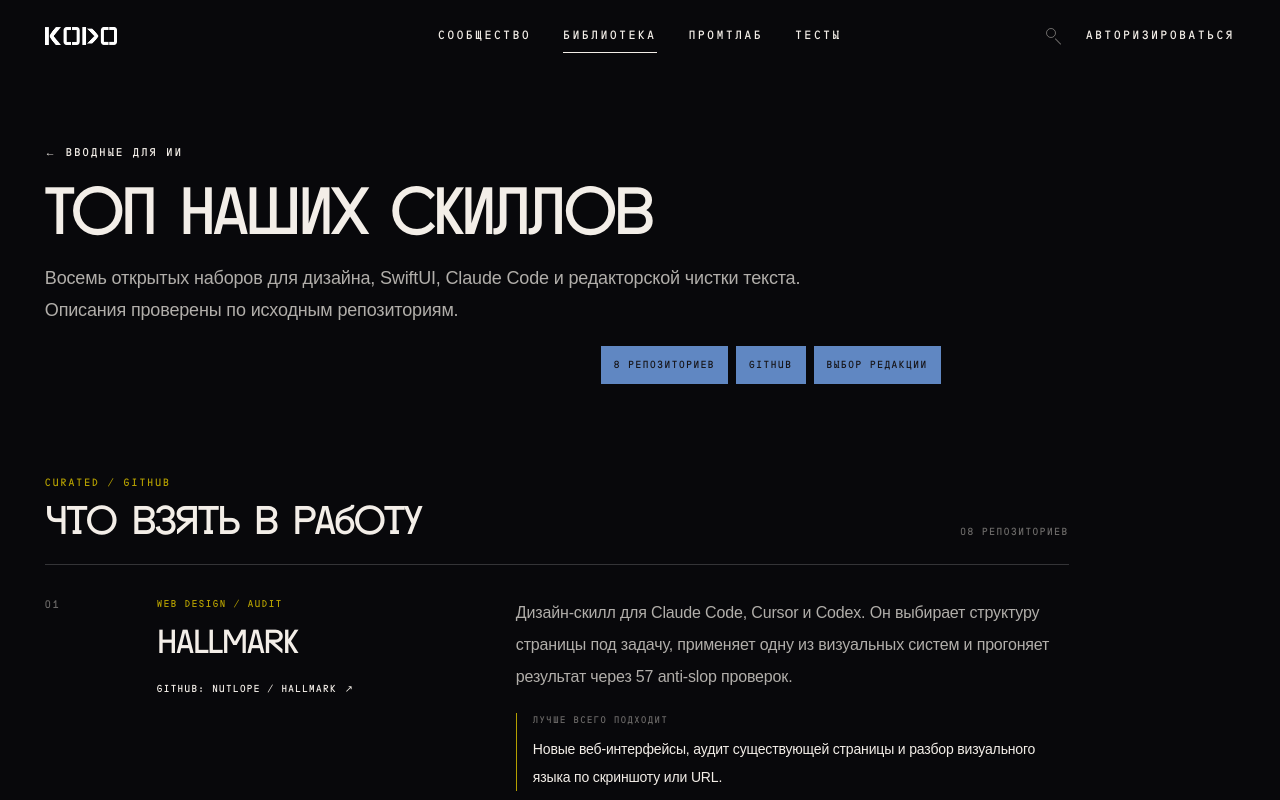
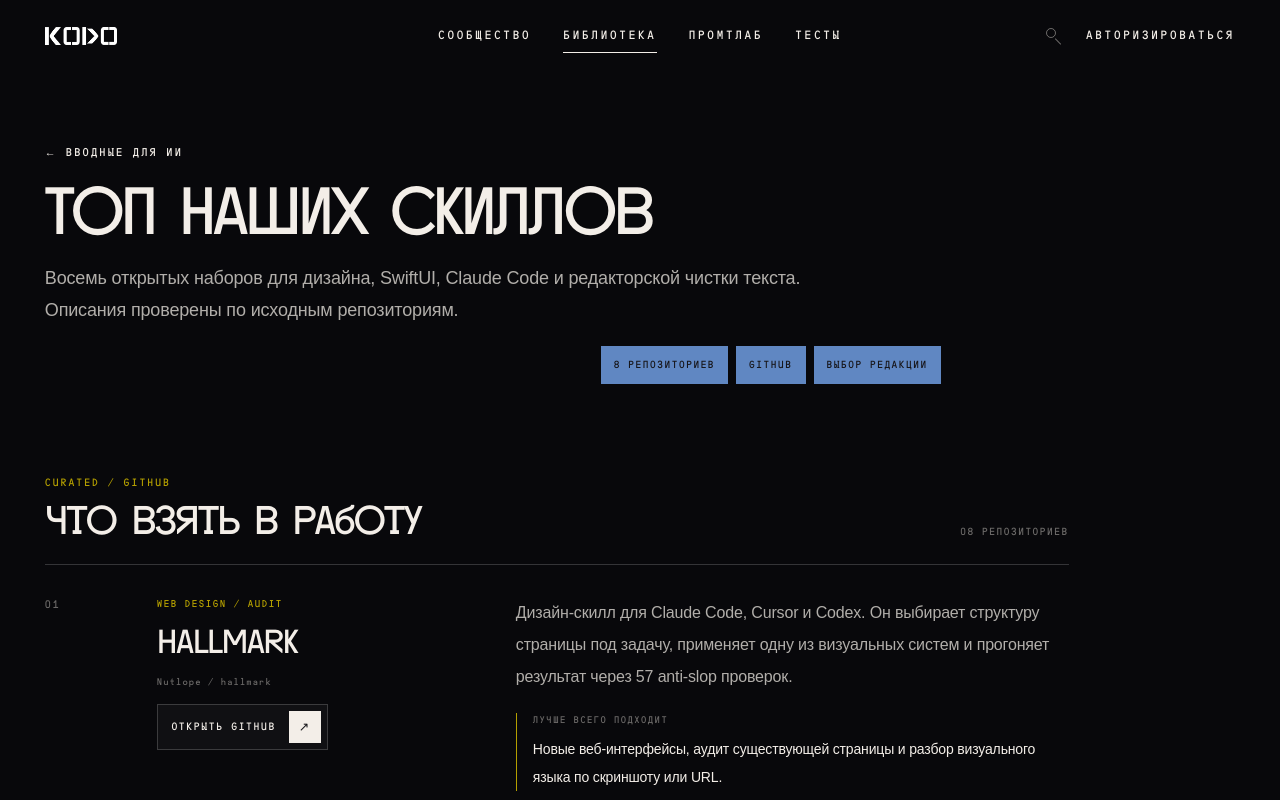
Before and after one commit to TemnovTema/kodo.media, a Next.js app: page /library/top-skills in a window 1280 px wide. Shown: the top 800 px of the page. Built offline with nearby package versions, Linux system fonts and the light colour scheme; a web font is replaced by a local one.

Commit message:
Make content navigation links more visible

```diff
--- a/src/app/globals.css
+++ b/src/app/globals.css
@@ -259,6 +259,81 @@
   border-color: var(--color-border-strong);
   background: rgba(96, 135, 194, 0.08);
   transform: translateY(-1px);
+}
+
+.content-action {
+  display: inline-flex;
+  min-height: 2.75rem;
+  width: fit-content;
+  align-items: center;
+  justify-content: space-between;
+  gap: 0.8rem;
+  border: 1px solid var(--color-border-strong);
+  background: rgba(255, 255, 255, 0.035);
+  padding: 0.35rem 0.4rem 0.35rem 0.85rem;
+  color: var(--color-text);
+  font-family: var(--font-fugue-mono), monospace;
+  font-size: 0.64rem;
+  font-weight: 500;
+  letter-spacing: 0.16em;
+  text-transform: uppercase;
+  transition:
+    border-color 180ms ease,
+    background-color 180ms ease,
+    color 180ms ease,
+    transform 180ms ease;
+}
+
+.content-action:hover {
+  border-color: var(--accent, var(--color-text-muted));
+  background: rgba(255, 255, 255, 0.075);
+  transform: translateY(-1px);
+}
+
+.content-action:active {
+  transform: translateY(0);
+}
+
+.content-action:focus-visible {
+  outline: 2px solid var(--color-text);
+  outline-offset: 3px;
+}
+
+.content-action__icon {
+  display: inline-flex;
+  height: 2rem;
+  width: 2rem;
+  flex: 0 0 2rem;
+  align-items: center;
+  justify-content: center;
+  background: var(--color-text);
+  color: var(--color-accent-contrast);
+  font-size: 0.78rem;
+  transition:
+    background-color 180ms ease,
+    transform 180ms ease;
+}
+
+.content-action:hover .content-action__icon {
+  background: var(--accent, var(--color-text));
+  transform: translateX(2px);
+}
+
+.content-action--external:hover .content-action__icon {
+  transform: translate(2px, -2px);
+}
+
+@media (prefers-reduced-motion: reduce) {
+  .content-action,
+  .content-action__icon {
+    transition: none;
+  }
+
+  .content-action:hover,
+  .content-action:active,
+  .content-action:hover .content-action__icon {
+    transform: none;
+  }
 }
 
 .page-stack {
--- a/src/app/library/[slug]/page.tsx
+++ b/src/app/library/[slug]/page.tsx
@@ -98,12 +98,12 @@
                       href={item.sourceUrl}
                       target="_blank"
                       rel="noreferrer"
-                      className="group inline-flex items-center gap-2 font-mono text-[0.64rem] uppercase tracking-[0.16em] text-[var(--color-text-muted)] transition-colors hover:text-[var(--color-text)]"
+                      className="content-action content-action--external"
                     >
                       Источник: {item.sourceLabel}
                       <span
                         aria-hidden="true"
-                        className="inline-block transition-transform duration-200 ease-out group-hover:-translate-y-1 group-hover:translate-x-1 motion-reduce:transform-none"
+                        className="content-action__icon"
                       >
                         ↗
                       </span>
--- a/src/app/library/folder/[slug]/page.tsx
+++ b/src/app/library/folder/[slug]/page.tsx
@@ -85,12 +85,12 @@
                   href={folder.sourceUrl}
                   target="_blank"
                   rel="noreferrer"
-                  className="group inline-flex items-center gap-2 font-mono text-[0.64rem] uppercase tracking-[0.16em] text-[var(--color-text-muted)] transition-colors hover:text-[var(--color-text)]"
+                  className="content-action content-action--external"
                 >
                   Источник: {folder.sourceLabel}
                   <span
                     aria-hidden="true"
-                    className="inline-block transition-transform duration-200 ease-out group-hover:-translate-y-1 group-hover:translate-x-1 motion-reduce:transform-none"
+                    className="content-action__icon"
                   >
                     ↗
                   </span>
--- a/src/components/article-card.tsx
+++ b/src/components/article-card.tsx
@@ -78,10 +78,10 @@
           <span>{article.publishedAt}</span>
           <Link
             href={`/articles/${article.slug}`}
-            className="inline-flex min-h-11 items-center gap-2 text-[var(--color-text)] transition-colors hover:text-[var(--accent)] md:min-h-0"
+            className="content-action"
           >
             Читать
-            <span aria-hidden="true">→</span>
+            <span aria-hidden="true" className="content-action__icon">→</span>
           </Link>
         </div>
       </div>
--- a/src/components/community-carousel-article.tsx
+++ b/src/components/community-carousel-article.tsx
@@ -60,14 +60,14 @@
 
       <div className="mt-auto space-y-3 border-t border-[var(--color-border)] pt-3">
         <EngagementStats engagement={article.engagement} compact />
-        <div className="flex items-center justify-between gap-3 font-mono text-[0.58rem] uppercase tracking-[0.18em] text-[var(--color-text-muted)]">
+          <div className="flex flex-wrap items-center justify-between gap-3 font-mono text-[0.58rem] uppercase tracking-[0.18em] text-[var(--color-text-muted)]">
           <span>{article.publishedAt}</span>
           <Link
             href={`/articles/${article.slug}`}
-            className="inline-flex items-center gap-2 text-[var(--color-text)] transition-colors hover:text-[var(--accent)]"
+            className="content-action"
           >
             Читать
-            <span aria-hidden="true">→</span>
+            <span aria-hidden="true" className="content-action__icon">→</span>
           </Link>
         </div>
       </div>
--- a/src/components/community-feature-article.tsx
+++ b/src/components/community-feature-article.tsx
@@ -69,10 +69,10 @@
             <span>{article.publishedAt}</span>
             <Link
               href={`/articles/${article.slug}`}
-              className="inline-flex min-h-11 items-center gap-2 text-[var(--color-text)] transition-colors hover:text-[var(--accent)] md:min-h-0"
+              className="content-action"
             >
               Читать
-              <span aria-hidden="true">→</span>
+              <span aria-hidden="true" className="content-action__icon">→</span>
             </Link>
           </div>
         </div>
--- a/src/components/featured-skills-collection.tsx
+++ b/src/components/featured-skills-collection.tsx
@@ -44,16 +44,19 @@
                 <h3 className="max-w-[18ch] text-balance text-[clamp(1.55rem,2.5vw,2.35rem)] leading-[0.98] tracking-[-0.05em] text-[var(--color-text)]">
                   {skill.name}
                 </h3>
+                <p className="font-mono text-[0.58rem] tracking-[0.12em] text-[var(--color-text-muted)]">
+                  {skill.repositoryLabel}
+                </p>
                 <a
                   href={skill.repository}
                   target="_blank"
                   rel="noreferrer"
-                  className="group inline-flex min-h-11 items-center gap-2 font-mono text-[0.61rem] uppercase tracking-[0.14em] text-[var(--color-text-muted)] transition-colors hover:text-[var(--color-text)] md:min-h-0"
+                  className="content-action content-action--external"
                 >
-                  GitHub: {skill.repositoryLabel}
+                  Открыть GitHub
                   <span
                     aria-hidden="true"
-                    className="inline-block transition-transform duration-200 group-hover:-translate-y-1 group-hover:translate-x-1 motion-reduce:transform-none"
+                    className="content-action__icon"
                   >
                     ↗
                   </span>
--- a/src/components/library-folder-card.tsx
+++ b/src/components/library-folder-card.tsx
@@ -58,11 +58,11 @@
               </p>
             </div>
 
-            <span className="mt-auto inline-flex items-center gap-2 border-t border-[var(--color-border)] pt-4 font-mono text-[0.62rem] uppercase tracking-[0.16em] text-[var(--color-text)]">
+            <span className="content-action mt-auto">
               Открыть папку
               <span
                 aria-hidden="true"
-                className="inline-block transition-transform duration-200 ease-out group-hover:translate-x-1 group-active:translate-x-0.5 motion-reduce:transform-none"
+                className="content-action__icon"
               >
                 →
               </span>
```
Also changed, not shown: src/components/library-resource-card.tsx (+4 -4 lines), src/components/taste-skill-article.tsx (+4 -4 lines).
